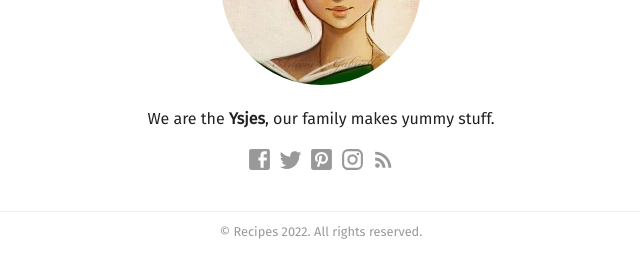
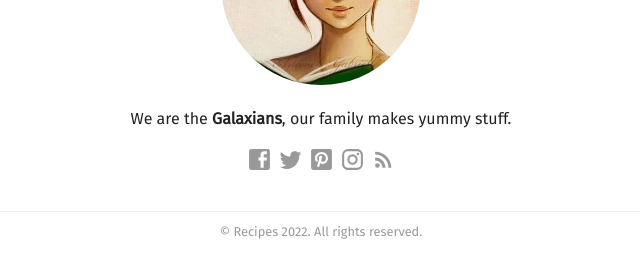
Before and after one commit to shiltemann/recipes, a Jekyll site: the page built from index.html, in a window 1280 px wide. Shown: the part 327-605 px from the top of the page, without its empty margins (319-959 px from the left). Built offline with Jekyll 4.4.1, drawn with Linux system fonts in a browser that asks for light colours; some web fonts are replaced; the list of posts is cut into pages by our own code.

Commit message:
galaxians recipes

```diff
--- a/_data/sidebar.yml
+++ b/_data/sidebar.yml
@@ -1,3 +1,3 @@
 ---
 author_image: /images/author.jpg
-description_markdown: "We are the **Ysjes**, our family makes yummy stuff."
+description_markdown: "We are the **Galaxians**, our family makes yummy stuff."
```
